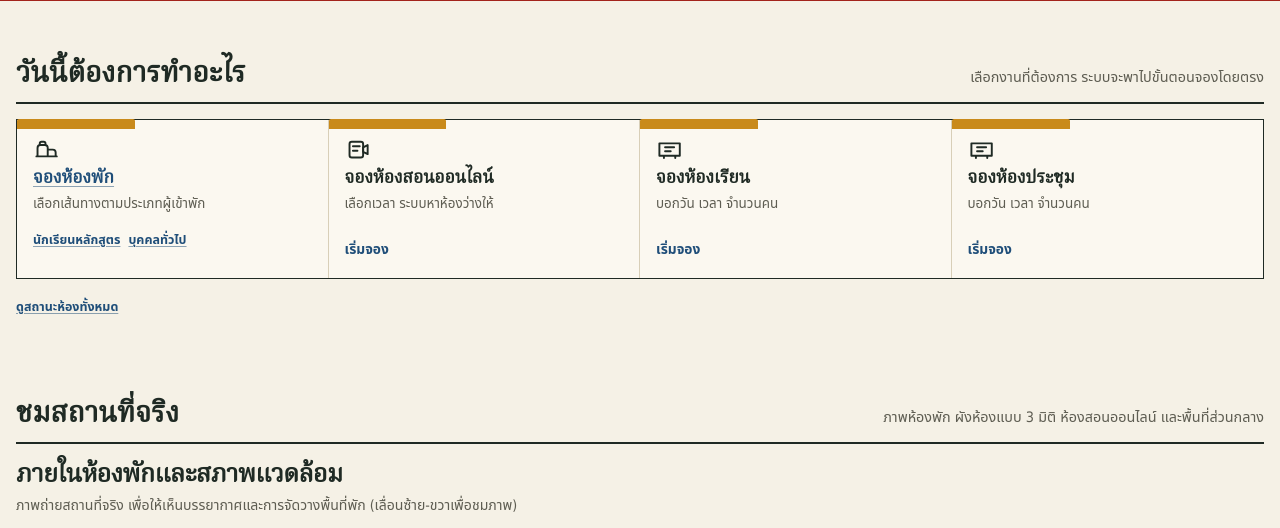
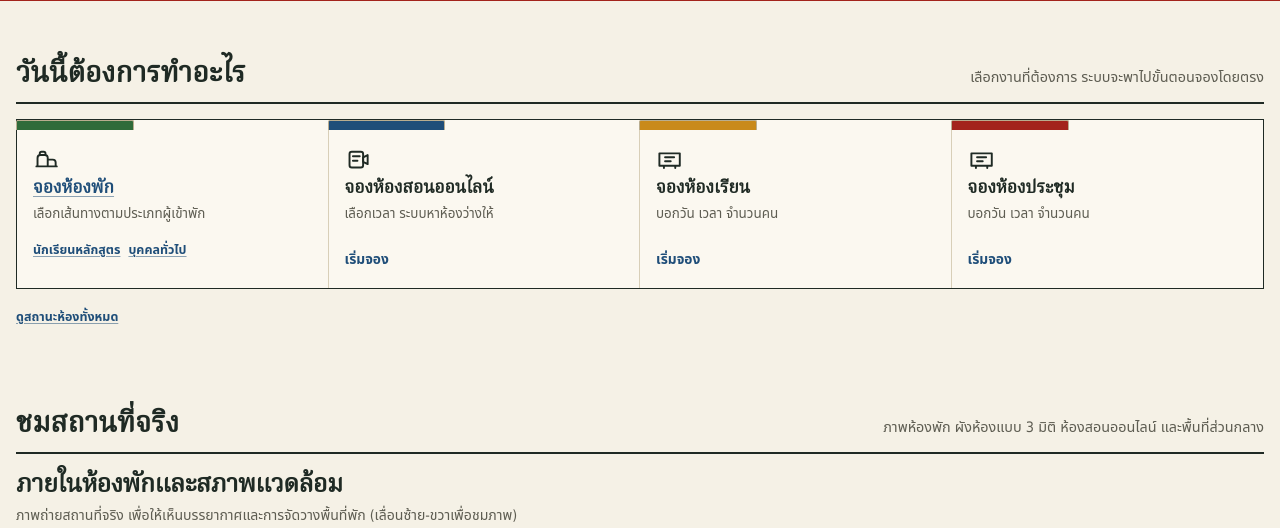
Before and after one commit to saisansan11/sigroom, a Django app: page /lodging/about/ in a window 1280 px wide. Shown: the part 807-1335 px from the top of the page. Run offline with Django 5.2, Linux system fonts and the light colour scheme; parts of the project's set-up code (start-up, migrations or seed data) failed here and were passed over; some libraries are stand-ins or nearby versions; some web fonts are replaced.

Commit message:
fix(theme): คืนสถานะ B1-B5 ตามจุดผ่าน QA

```diff
--- a/static/css/theme_90s.css
+++ b/static/css/theme_90s.css
@@ -1,5 +1,3 @@
-/* PR-B B1 — ชั้นตกแต่งสำนักงานไทยยุค 90 บน Theme A
-   ลบไฟล์นี้ออกได้โดยไม่กระทบโครงสร้างหรือกฎธุรกิจของหน้า */
 :root {
   --tab-lodging: #2F6B3A;
   --tab-online: #1F4E79;
@@ -12,62 +10,86 @@
   --hub: #ECE6D6;
 }
 
-/* B2 — การ์ดบริการเหมือนแฟ้มเอกสาร มีข้อความกำกับอยู่แล้วจึงไม่ใช้สีอย่างเดียว */
-.lka-r3g-service {
+/* ชั้นตกแต่งยุค 90: ใช้บนธีม A เดิมเท่านั้น และไม่เปลี่ยน token หลัก */
+.typewriter-num {
+  font-variant-numeric: tabular-nums;
+  letter-spacing: .04em;
+}
+
+@media (prefers-reduced-motion: reduce) {
+  .theme-90s-motion {
+    animation: none !important;
+    transition: none !important;
+    transform: none !important;
+  }
+}
+
+/* B2 — แฟ้มบริการบน Gateway */
+.lka-r3g-service-grid .lka-r3g-service {
   position: relative;
-  transition: transform 160ms ease;
+  overflow: visible;
+  margin-top: 10px;
+  border-radius: 2px;
+  transition: transform 150ms ease;
 }
-.lka-r3g-service::before {
+.lka-r3g-service-grid .lka-r3g-service::before {
   content: "";
   position: absolute;
-  left: 0;
-  top: -1px;
+  left: -1px;
+  top: -10px;
   width: 38%;
   height: 10px;
+  border: 1px solid var(--rule-strong);
+  border-bottom: 0;
   border-radius: 2px 2px 0 0;
-  background: var(--tab-classroom);
-  pointer-events: none;
+  background: var(--folder-tab, var(--ink));
 }
-.lka-r3g-service.service--lodging::before { background: var(--tab-lodging); }
-.lka-r3g-service.service--online::before { background: var(--tab-online); }
-.lka-r3g-service.service--classroom::before { background: var(--tab-classroom); }
-.lka-r3g-service.service--meeting::before { background: var(--tab-meeting); }
-.lka-r3g-service:hover,
-.lka-r3g-service:focus-within { transform: translateY(-2px); }
+.lka-r3g-service--lodging { --folder-tab: var(--tab-lodging); }
+.lka-r3g-service--online { --folder-tab: var(--tab-online); }
+.lka-r3g-service--classroom { --folder-tab: var(--tab-classroom); }
+.lka-r3g-service--meeting { --folder-tab: var(--tab-meeting); }
+.lka-r3g-service-grid a.lka-r3g-service:hover,
+.lka-r3g-service-grid a.lka-r3g-service:focus-visible {
+  transform: translateY(-2px);
+}
+@media (prefers-reduced-motion: reduce) {
+  .lka-r3g-service-grid .lka-r3g-service { transition: none; }
+  .lka-r3g-service-grid a.lka-r3g-service:hover,
+  .lka-r3g-service-grid a.lka-r3g-service:focus-visible { transform: none; }
+}
 
-/* B3 — ชิปแบบปุ่มกดเครื่องคิดเลขตั้งโต๊ะ */
+/* B3 — ชิปตัวเลือกแบบแป้นเครื่องคิดเลข */
 .chip > span,
+.chip-group .chip > span,
 .category-chip {
   min-height: 44px;
+  display: inline-flex;
+  align-items: center;
+  justify-content: center;
   border: 1px solid var(--ink);
-  border-bottom-width: 3px;
-  border-bottom-color: var(--rule-strong);
+  border-bottom: 3px solid var(--rule-strong);
   border-radius: 2px;
-  transition: transform 90ms ease, border-bottom-width 90ms ease;
-}
-.chip input:checked + span,
-.category-chip[aria-current="true"] {
-  border-bottom-width: 1px;
-  transform: translateY(2px);
+  background: var(--paper-raised);
+  color: var(--ink);
+  transition: transform 80ms ease, border-bottom-width 80ms ease, background 80ms ease;
 }
 .chip:active > span,
 .category-chip:active {
+  transform: translateY(2px);
   border-bottom-width: 1px;
-  transform: translateY(2px);
 }
-.chip input:focus-visible + span,
-.category-chip:focus-visible {
-  outline: 2px solid var(--link);
-  outline-offset: 2px;
+.chip input:checked + span,
+.chip-input:checked + .chip > span,
+.category-chip.is-on {
+  border-color: var(--ink);
+  border-bottom-color: var(--ink);
+  background: var(--ink);
+  color: var(--paper);
 }
 @media (prefers-reduced-motion: reduce) {
-  .lka-r3g-service,
   .chip > span,
+  .chip-group .chip > span,
   .category-chip { transition: none; }
-  .lka-r3g-service:hover,
-  .lka-r3g-service:focus-within,
-  .chip input:checked + span,
-  .category-chip[aria-current="true"],
   .chip:active > span,
   .category-chip:active { transform: none; }
 }
```
